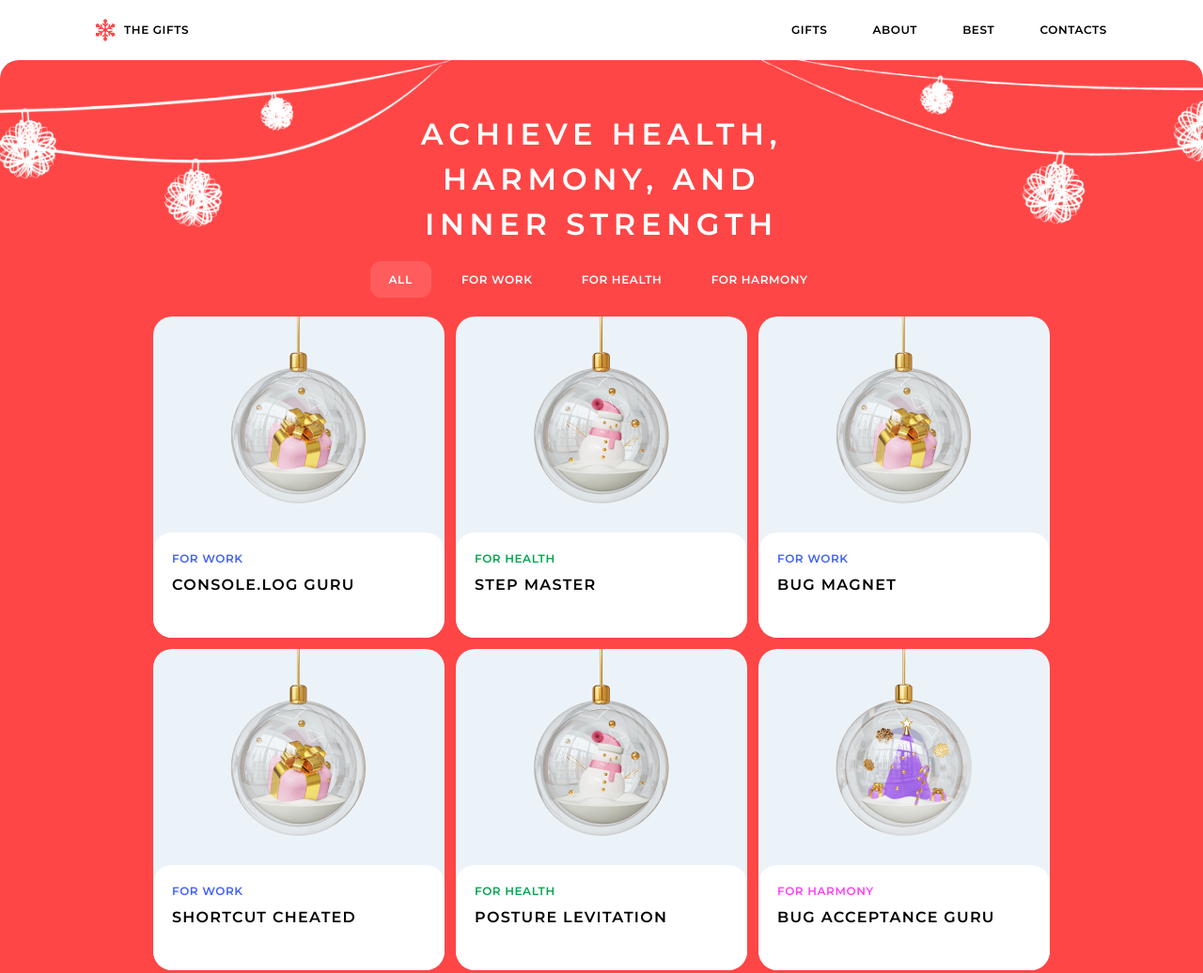
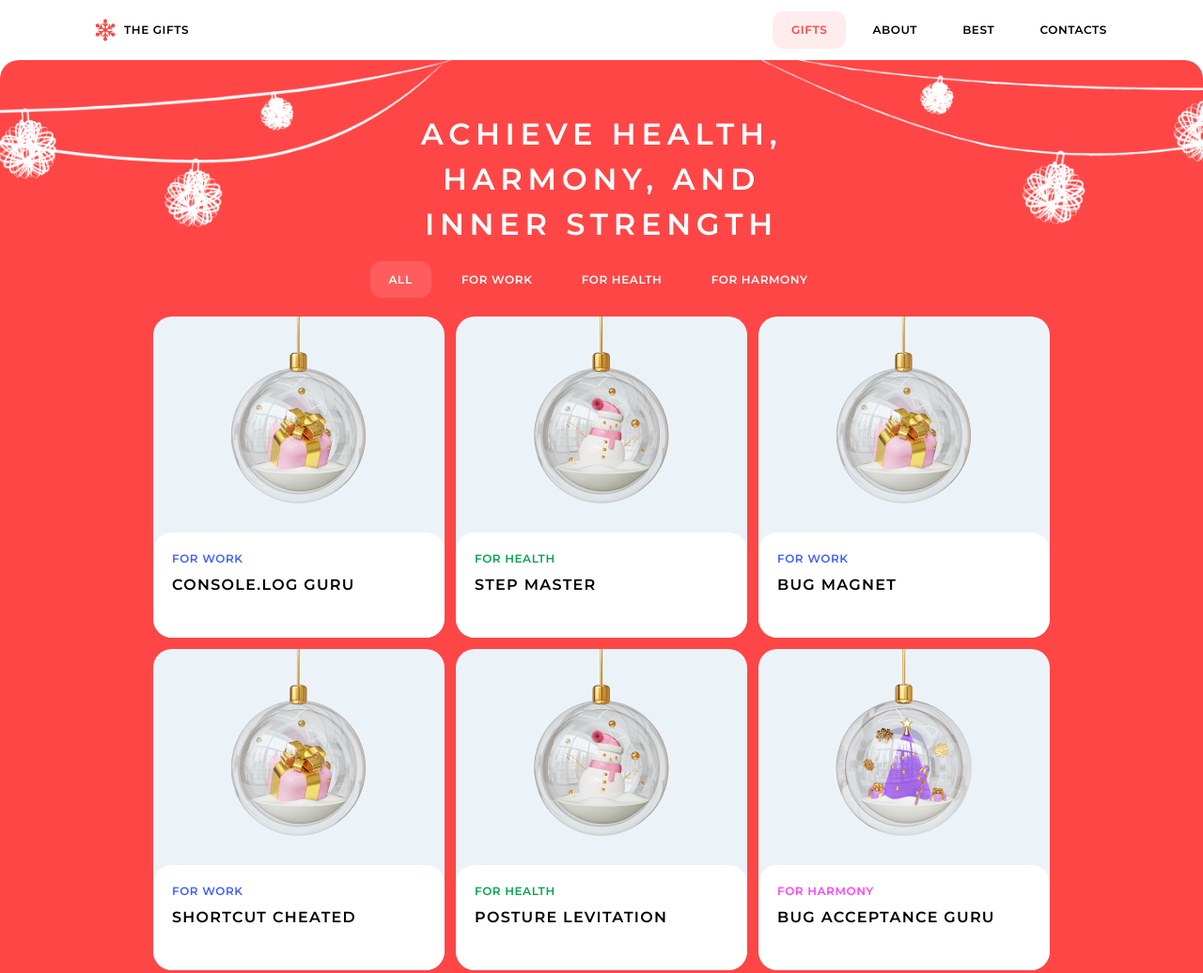
Before and after one commit to alexspearsi/alexspearsi-JSFE2024Q4, a plain HTML site: page christmas-shop/gifts.html in a window 1280 px wide. Shown: the top 1036 px of the page at 94% size. Drawn offline with nearby package versions, Linux system fonts and the light colour scheme.

Commit message:
feat: update gifts.css

```diff
--- a/christmas-shop/gifts.css
+++ b/christmas-shop/gifts.css
@@ -68,6 +68,12 @@ header {
     cursor: pointer;
     border-radius: 12px;
     transition: background-color 0.5s ease, color 0.5s ease;
+}
+
+.nav-list li:first-child {
+    background-color: #FF46461A;
+    border-radius: 12px;
+    color:#FF4646;
 }
 
 .nav-list li:not(.no-hover):hover {
```
